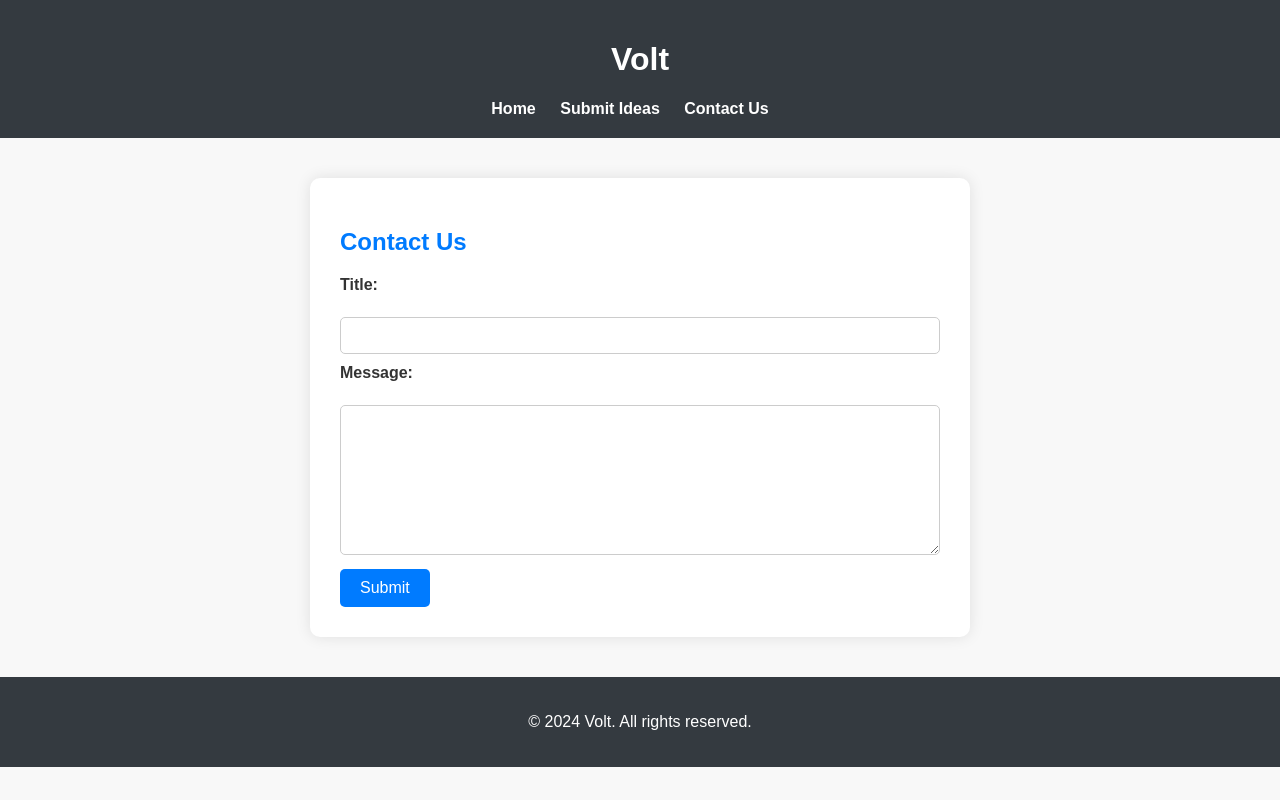
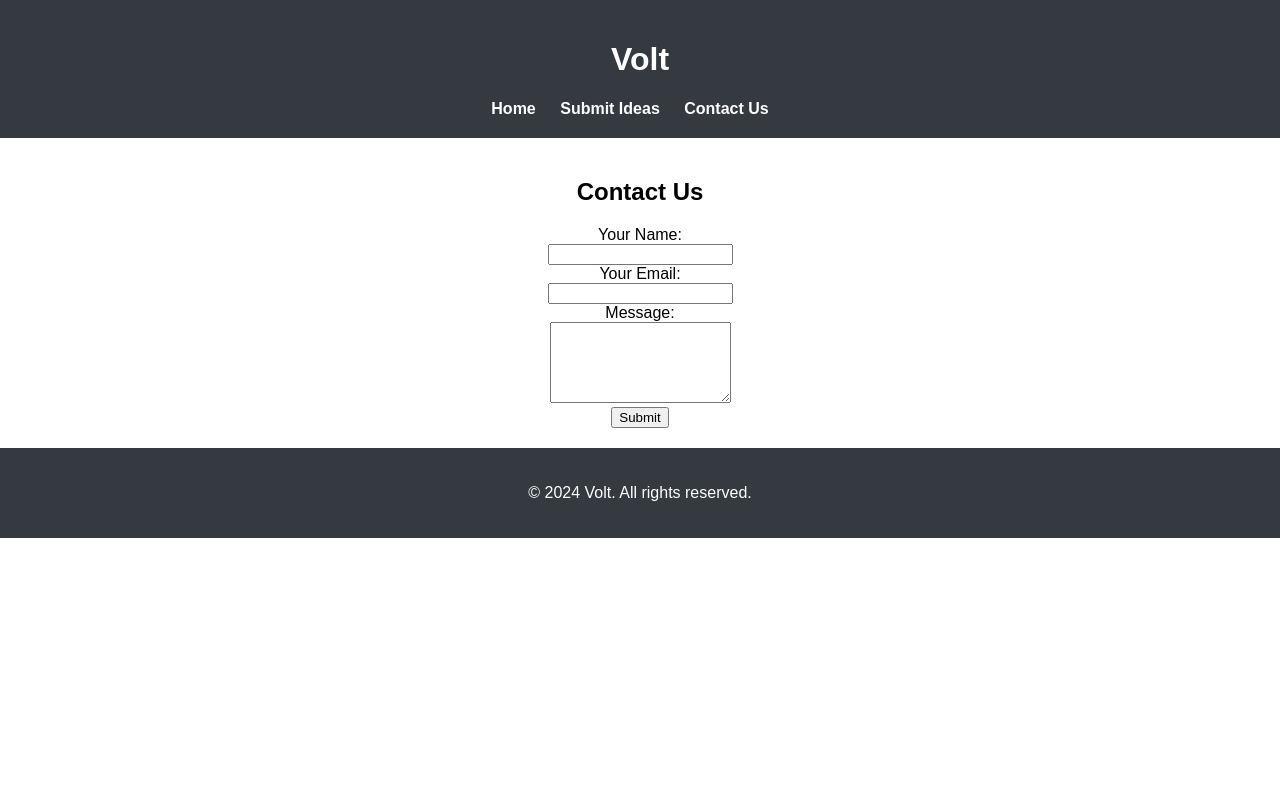
Before and after one commit to zhay47/fail, a plain HTML site: page contact.html in a window 1280 px wide. Drawn offline with Linux system fonts and the light colour scheme.

Commit message:
Update contact.html

```diff
--- a/contact.html
+++ b/contact.html
@@ -5,96 +5,6 @@
     <meta name="viewport" content="width=device-width, initial-scale=1.0">
     <title>Contact Us - Volt</title>
     <link rel="stylesheet" href="styles.css"> <!-- Link to your CSS file -->
-    <style>
-        body {
-            font-family: Arial, sans-serif;
-            margin: 0;
-            padding: 0;
-            background-color: #f8f8f8;
-            color: #333;
-        }
-
-        header {
-            background-color: #343a40;
-            color: #fff;
-            padding: 20px 0;
-            text-align: center;
-        }
-
-        nav ul {
-            list-style-type: none;
-            padding: 0;
-            margin: 0;
-        }
-
-        nav ul li {
-            display: inline;
-            margin-right: 20px;
-        }
-
-        nav ul li a {
-            text-decoration: none;
-            color: #fff;
-            font-weight: bold;
-        }
-
-        main {
-            padding: 20px;
-            text-align: center;
-        }
-
-        .contact-form {
-            background-color: #fff;
-            padding: 30px;
-            margin: 20px auto;
-            max-width: 600px;
-            box-shadow: 0 0 15px rgba(0, 0, 0, 0.1);
-            border-radius: 10px;
-            text-align: left;
-        }
-
-        .contact-form h2 {
-            color: #007bff;
-            margin-bottom: 20px;
-        }
-
-        .contact-form label {
-            display: block;
-            font-weight: bold;
-            margin-bottom: 5px;
-        }
-
-        .contact-form input[type="text"],
-        .contact-form textarea {
-            width: 100%;
-            padding: 10px;
-            margin-bottom: 10px;
-            border: 1px solid #ccc;
-            border-radius: 5px;
-            box-sizing: border-box;
-        }
-
-        .contact-form textarea {
-            height: 150px;
-        }
-
-        .contact-form input[type="submit"] {
-            background-color: #007bff;
-            color: #fff;
-            border: none;
-            border-radius: 5px;
-            padding: 10px 20px;
-            cursor: pointer;
-            font-size: 16px;
-        }
-
-        footer {
-            background-color: #343a40;
-            color: #fff;
-            text-align: center;
-            padding: 20px 0;
-        }
-    </style>
 </head>
 <body>
     <header>
@@ -111,20 +21,57 @@
     <main>
         <section class="contact-form">
             <h2>Contact Us</h2>
-            <form action="submit_form.php" method="post">
-                <label for="title">Title:</label><br>
-                <input type="text" id="title" name="title" required><br>
+            <form id="contact-form" action="https://formspree.io/f/xnqonbkp" method="POST">
+                <label for="name">Your Name:</label><br>
+                <input type="text" id="name" name="name" required><br>
 
-                <label for="body">Message:</label><br>
-                <textarea id="body" name="body" rows="5" required></textarea><br>
+                <label for="email">Your Email:</label><br>
+                <input type="email" id="email" name="email" required><br>
+
+                <label for="message">Message:</label><br>
+                <textarea id="message" name="message" rows="5" required></textarea><br>
+
+                <input type="hidden" name="_replyto" value="help@voltb.org">
 
                 <input type="submit" value="Submit">
             </form>
+            <div id="success-message" style="display: none;">
+                Thank you for your message! We'll get back to you soon.
+            </div>
         </section>
     </main>
 
     <footer>
         <p>&copy; 2024 Volt. All rights reserved.</p>
     </footer>
+
+    <script>
+        document.addEventListener("DOMContentLoaded", function () {
+            var form = document.getElementById("contact-form");
+            var successMessage = document.getElementById("success-message");
+
+            form.addEventListener("submit", function (event) {
+                event.preventDefault(); // Prevent the form from submitting normally
+
+                // Send the form data asynchronously
+                var formData = new FormData(form);
+                var xhr = new XMLHttpRequest();
+                xhr.open("POST", form.action);
+                xhr.setRequestHeader("Accept", "application/json");
+                xhr.onreadystatechange = function () {
+                    if (xhr.readyState !== XMLHttpRequest.DONE) return;
+                    if (xhr.status === 200) {
+                        // Show success message
+                        form.reset(); // Clear form fields
+                        successMessage.style.display = "block";
+                    } else {
+                        // Handle errors
+                        console.error("Form submission failed:", xhr.statusText);
+                    }
+                };
+                xhr.send(formData);
+            });
+        });
+    </script>
 </body>
 </html>
```
